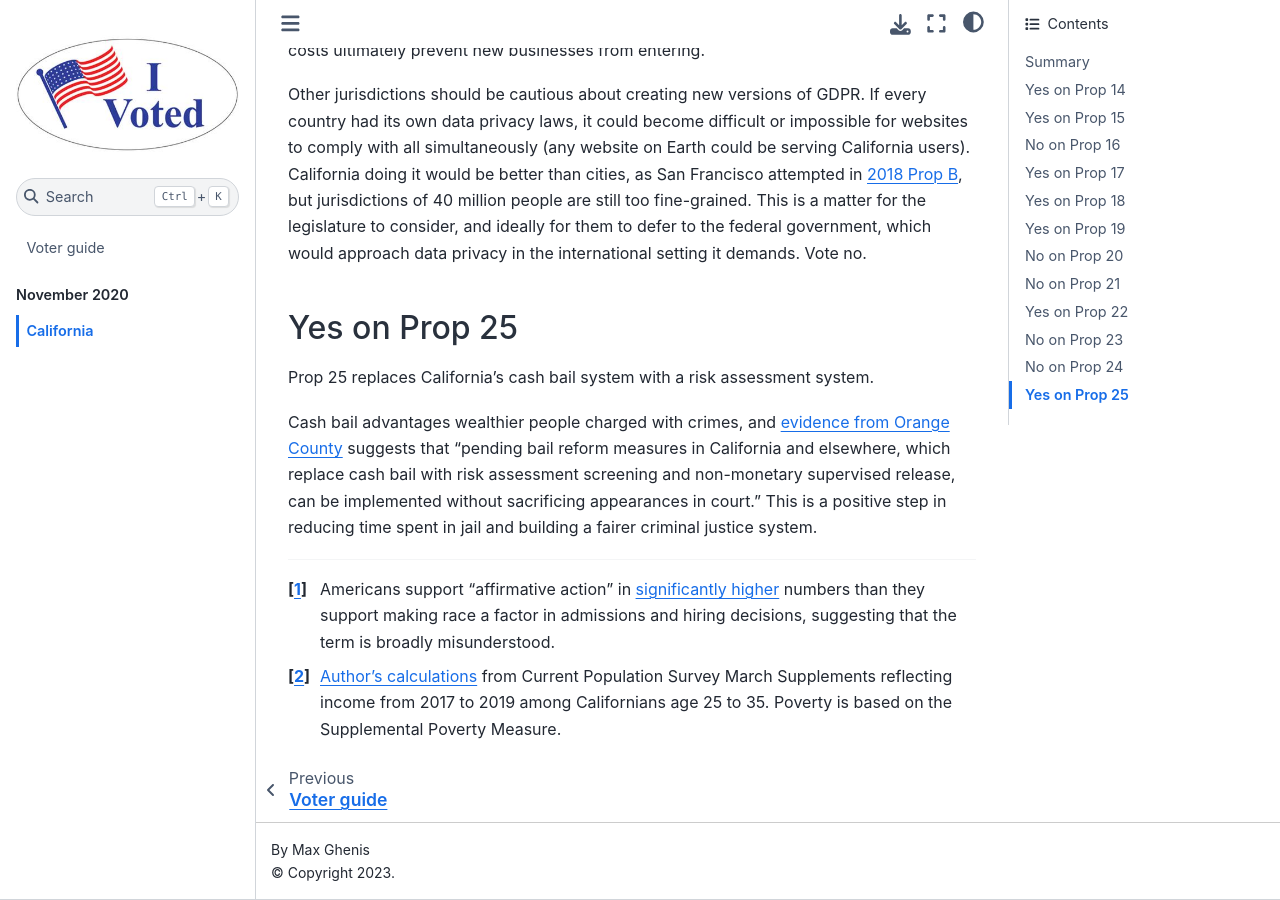
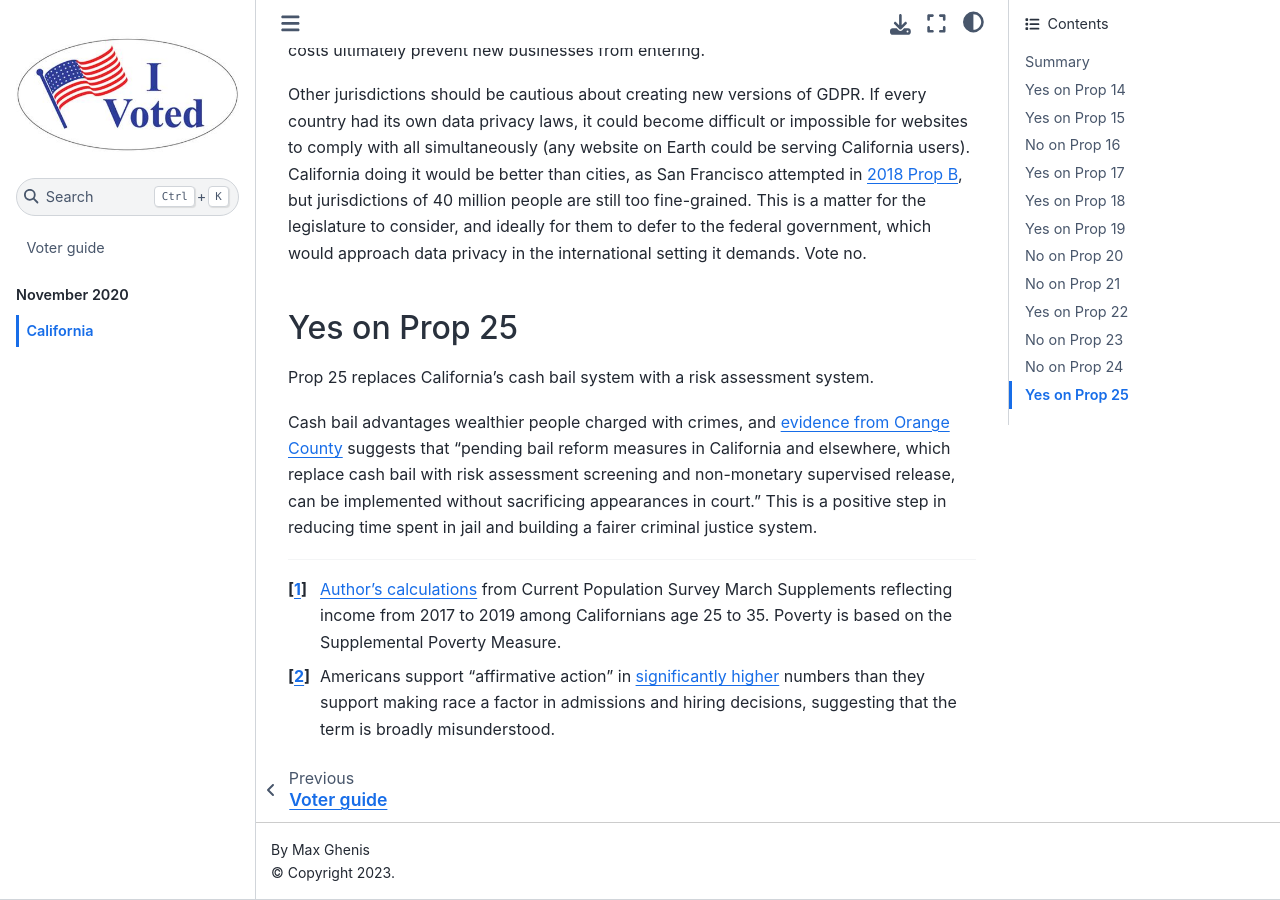
Before and after one commit to MaxGhenis/vote, a Jupyter Book: the page built from docs/nov2020/california.md, in a window 1280 px wide and 900 px high, scrolled down 13411 px. Built offline with Jupyter Book 1.0.4 settings and Sphinx 7.4.7 and the Sphinx Book theme 1.1.4, drawn with Linux system fonts in a browser that asks for light colours; part of the change alters nothing that is shown.

```diff
--- a/docs/nov2020/california.md
+++ b/docs/nov2020/california.md
@@ -73,7 +73,9 @@ We must rectify this injustice as we have with other injustices. Until five year
 
 If liberals had instead demanded special rights for same-sex couples, we would have missed the opportunity to appeal to equal protection, and I doubt we would have moved public opinion or the law as quickly. Race-conscious social protection policies offer a barometer: only [1 in 5 Americans support reparations](https://www.reuters.com/article/us-usa-economy-reparations-poll/u-s-public-more-aware-of-racial-inequality-but-still-rejects-reparations-reuters-ipsos-polling-idUSKBN23W1NG), which are [probably unconstitutional](https://www.washingtonpost.com/opinions/would-reparations-for-slavery-be-constitutional/2019/08/12/76677182-ba10-11e9-b3b4-2bb69e8c4e39_story.html).
 
-Hiring based on race, as Prop 16 would permit, is [similarly unpopular](https://news.gallup.com/opinion/polling-matters/317006/affirmative-action-public-opinion.aspx), with over 70 percent of Americans opposed.[^1] This isn't surprising; the relationship between employment, education, and income makes racial preferences in these domains effectively a form of reparations.
+Hiring based on race, as Prop 16 would permit, is [similarly unpopular](https://news.gallup.com/opinion/polling-matters/317006/affirmative-action-public-opinion.aspx), with over 70 percent of Americans opposed.[^reparations] This isn't surprising; the relationship between employment, education, and income makes racial preferences in these domains effectively a form of reparations.
+
+[^reparations]: Americans support "affirmative action" in [significantly higher](https://news.gallup.com/opinion/polling-matters/243965/harvard-affirmative-action-case-public-opinion.aspx) numbers than they support making race a factor in admissions and hiring decisions, suggesting that the term is broadly misunderstood.
 
 Evidence suggests that race-conscious programs could drive racial resentment. For example, a [survey experiment](https://onlinelibrary.wiley.com/doi/pdf/10.1111/j.0092-5853.2005.00117.x?casa_token=hjJAO_E-FoUAAAAA:n5sr8Dz0wmjKTlnwR2pwRzIwHrzwr2foRp9WJ43VzfxzDRmQ7HAQsEXdDNPJ91jFUd_RUsWBXzKcZt2m) found that racial resentment among conservatives is closely tied to opposition to race-conscious programs. Opening up public housing to immigrants in Austria also [increased support for anti-immigrant parties](https://warwick.ac.uk/fac/soc/economics/research/centres/cage/manage/publications/328-2017_cavaille.pdf); competition of similarly salient zero-sum benefits like public university admissions and government jobs could also spark a backlash. Rather than justifying stinginess or exclusion, these results suggest that equal opportunity to [scaleable assistance](https://www.niskanencenter.org/denmark-ghettos-public-housing/) like cash transfers and tax credits is a safer way to form a safety net (abolishing exclusionary zoning laws, [rooted in racism](https://www.kqed.org/news/11840548/the-racist-history-of-single-family-home-zoning), would also help).
 
@@ -203,7 +205,3 @@ Other jurisdictions should be cautious about creating new versions of GDPR. If e
 Prop 25 replaces California's cash bail system with a risk assessment system.
 
 Cash bail advantages wealthier people charged with crimes, and [evidence from Orange County](https://escholarship.org/content/qt3qz81051/qt3qz81051.pdf) suggests that "pending bail reform measures in California and elsewhere, which replace cash bail with risk assessment screening and non-monetary supervised release, can be implemented without sacrificing appearances in court." This is a positive step in reducing time spent in jail and building a fairer criminal justice system.
-
-
-[^1]:
-      Americans support "affirmative action" in [significantly higher](https://news.gallup.com/opinion/polling-matters/243965/harvard-affirmative-action-case-public-opinion.aspx) numbers than they support making race a factor in admissions and hiring decisions, suggesting that the term is broadly misunderstood.
```
